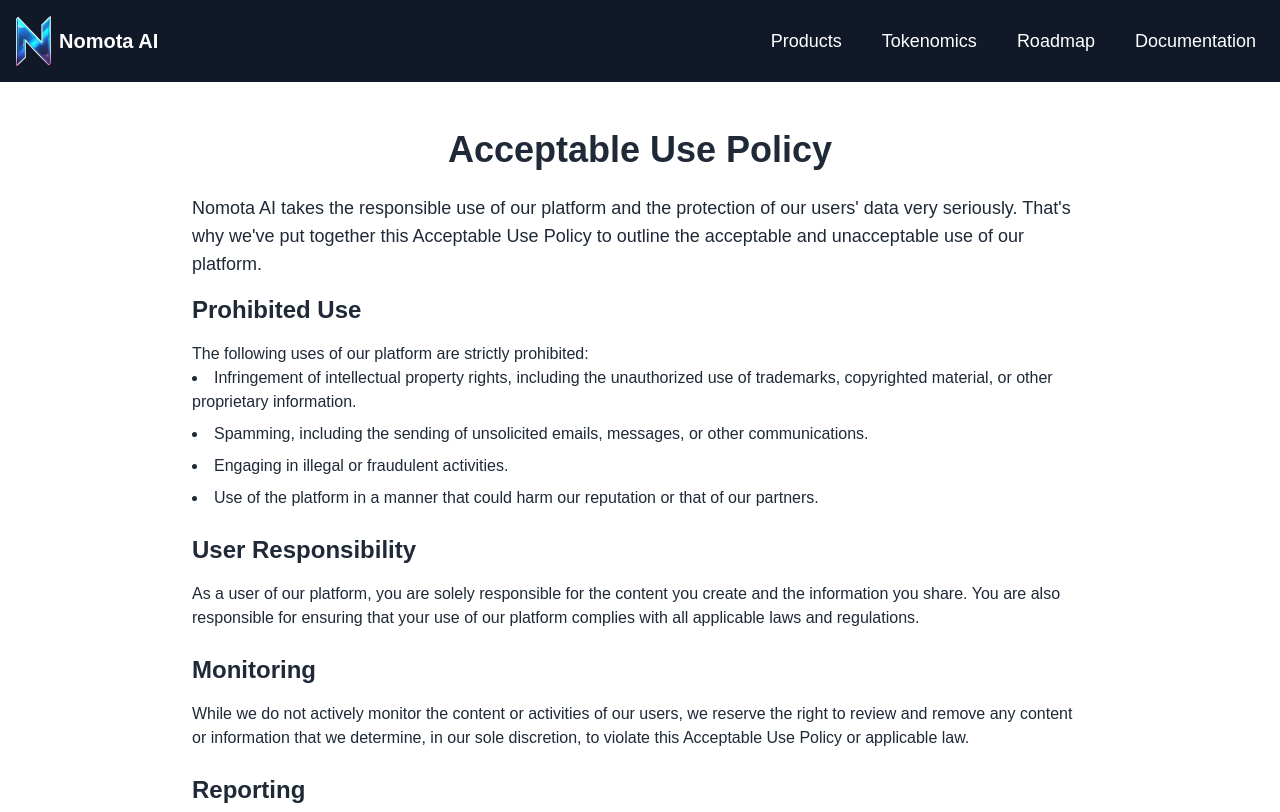
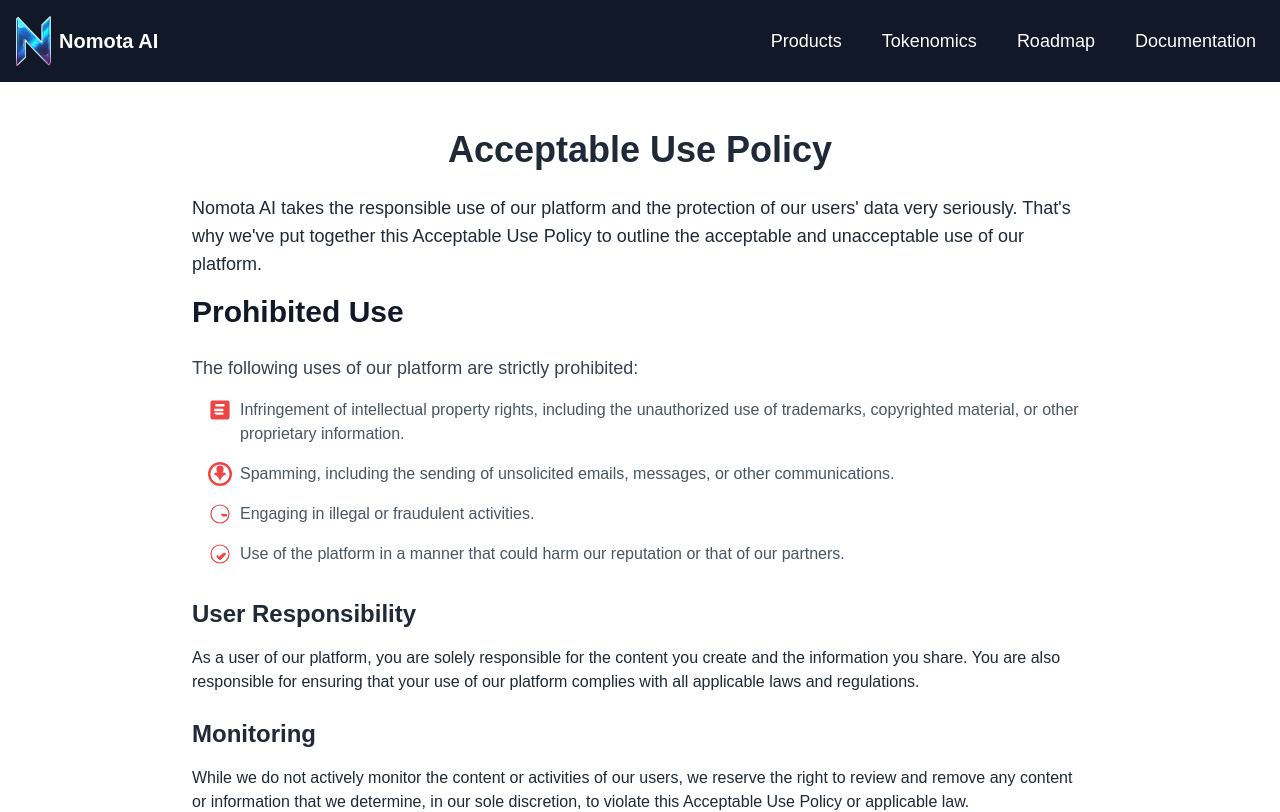
Before and after one commit to MohanVarma1965/NomotaAI, a React (Create React App) app: page /acceptable-use in a window 1280 px wide. Shown: the top 812 px of the page. Built offline with nearby package versions, Linux system fonts and the light colour scheme.

Commit message:
updated acceptable page

```diff
--- a/src/components/Pages/AcceptableUse.tsx
+++ b/src/components/Pages/AcceptableUse.tsx
@@ -14,16 +14,31 @@ const AcceptableUse: React.FC = () => {
           That's why we've put together this Acceptable Use Policy to outline the acceptable and unacceptable use of our platform.
         </p>
 
-        <section className="mb-6">
-          <h2 className="mb-4 text-2xl font-semibold">Prohibited Use</h2>
-          <p>The following uses of our platform are strictly prohibited:</p>
-          <ul className="space-y-2 list-disc list-inside">
-            <li>Infringement of intellectual property rights, including the unauthorized use of trademarks, copyrighted material, or other proprietary information.</li>
-            <li>Spamming, including the sending of unsolicited emails, messages, or other communications.</li>
-            <li>Engaging in illegal or fraudulent activities.</li>
-            <li>Use of the platform in a manner that could harm our reputation or that of our partners.</li>
-          </ul>
+        <section className="mb-8">
+          <h2 className="mb-6 text-3xl font-semibold text-gray-900">Prohibited Use</h2>
+          <p className="mb-4 text-lg text-gray-700">The following uses of our platform are strictly prohibited:</p>
+          <div className="pl-4">
+            <ul className="space-y-4 list-disc">
+              <li className="flex items-start">
+                <svg className="flex-shrink-0 w-6 h-6 mr-2 text-red-500" fill="currentColor" viewBox="0 0 20 20" xmlns="http://www.w3.org/2000/svg"><path fillRule="evenodd" d="M4 2a2 2 0 00-2 2v12a2 2 0 002 2h12a2 2 0 002-2V4a2 2 0 00-2-2H4zm2 4a1 1 0 011-1h6a1 1 0 110 2H7a1 1 0 01-1-1zm0 3a1 1 0 100 2h6a1 1 0 100-2H7zm-1 4a1 1 0 011-1h6a1 1 0 110 2H7a1 1 0 01-1-1z" clipRule="evenodd" /></svg>
+                <p className="flex-1 text-gray-600">Infringement of intellectual property rights, including the unauthorized use of trademarks, copyrighted material, or other proprietary information.</p>
+              </li>
+              <li className="flex items-start">
+                <svg className="flex-shrink-0 w-6 h-6 mr-2 text-red-500" fill="currentColor" viewBox="0 0 20 20" xmlns="http://www.w3.org/2000/svg"><path d="M10 18a8 8 0 100-16 8 8 0 000 16zm0 2a10 10 0 110-20 10 10 0 010 20z" /><path d="M10 9a3 3 0 100-6 3 3 0 000 6zm0 8a7 7 0 00-5.468-6.763A5.002 5.002 0 0110 9a5.002 5.002 0 015.468 1.237A7 7 0 0010 17z" /></svg>
+                <p className="flex-1 text-gray-600">Spamming, including the sending of unsolicited emails, messages, or other communications.</p>
+              </li>
+              <li className="flex items-start">
+                <svg className="flex-shrink-0 w-6 h-6 mr-2 text-red-500" fill="currentColor" viewBox="0 0 20 20" xmlns="http://www.w3.org/2000/svg"><path fillRule="evenodd" d="M10 18a8 8 0 100-16 8 8 0 000 16zm-7-8a7 7 0 1114 0 7 7 0 01-14 0z" clipRule="evenodd" /><path fillRule="evenodd" d="M10 5a1 1 0 011 1v3a1 1 0 001 1h3a1 1 0 110 2h-3a1 1 0 00-1-1V6a1 1 0 011-1z" clipRule="evenodd" /></svg>
+                <p className="flex-1 text-gray-600">Engaging in illegal or fraudulent activities.</p>
+              </li>
+              <li className="flex items-start">
+                <svg className="flex-shrink-0 w-6 h-6 mr-2 text-red-500" fill="currentColor" viewBox="0 0 20 20" xmlns="http://www.w3.org/2000/svg"><path fillRule="evenodd" d="M10 18a8 8 0 100-16 8 8 0 000 16zm-7-8a7 7 0 1114 0 7 7 0 01-14 0z" clipRule="evenodd" /><path fillRule="evenodd" d="M13.293 9.293a1 1 0 011.414 1.414l-4 4a1 1 0 01-1.414 0l-2-2a1 1 0 011.414-1.414L9 12.586l3.293-3.293z" clipRule="evenodd" /></svg>
+                <p className="flex-1 text-gray-600">Use of the platform in a manner that could harm our reputation or that of our partners.</p>
+              </li>
+            </ul>
+          </div>
         </section>
+
 
         <section className="mb-6">
           <h2 className="mb-4 text-2xl font-semibold">User Responsibility</h2>
```
